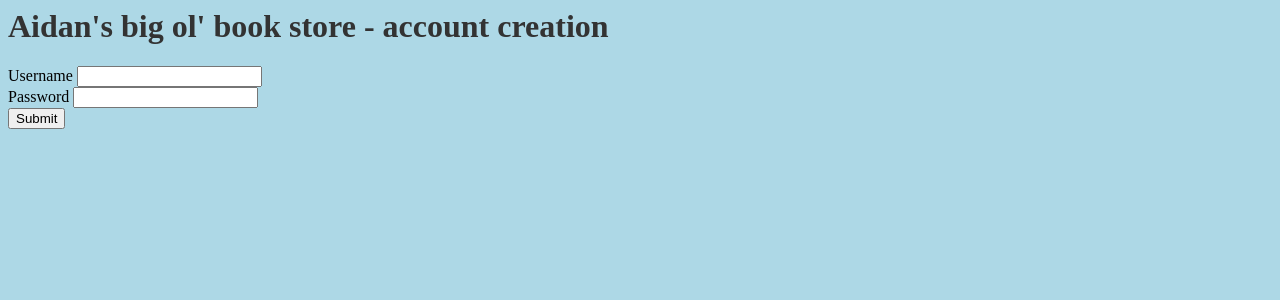
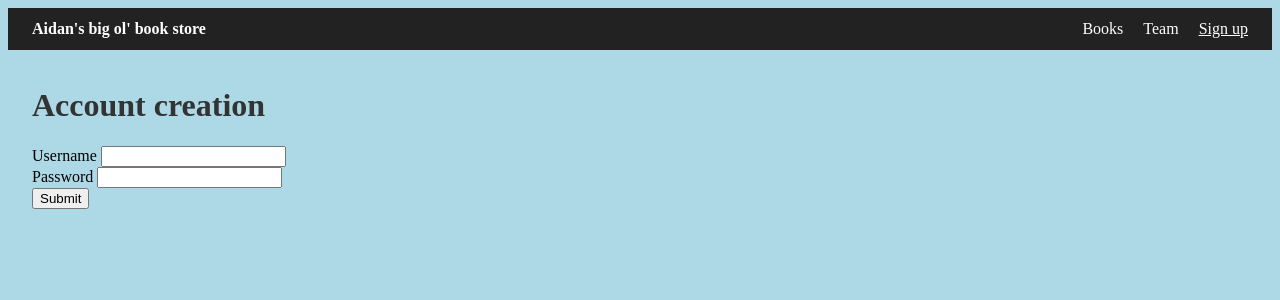
Before and after one commit to AidanAlways/Book_Store, a Flask app: page /users/new in a window 1280 px wide. Shown: the top 300 px of the page. Run offline with Flask 3, Linux system fonts and the light colour scheme.

Commit message:
Added navigation bar

```diff
--- a/static/styles.css
+++ b/static/styles.css
@@ -11,3 +11,30 @@ img {
   border: 2px solid black;
   border-radius: 8px;
 }
+
+.site-nav {
+    display: flex;
+    align-items: center;
+    gap: 1.25rem;
+    padding: 0.75rem 1.5rem;
+    background: #222;
+}
+
+.site-nav a {
+    color: #fff;
+    text-decoration: none;
+}
+
+.site-nav a:hover,
+.site-nav a.active {
+    text-decoration: underline;
+}
+
+.site-nav .brand {
+    font-weight: bold;
+    margin-right: auto;
+}
+
+main {
+    padding: 1rem 1.5rem;
+}
--- /dev/null
+++ b/templates/base.html
@@ -0,0 +1,21 @@
+<!DOCTYPE html>
+<html lang="en">
+<head>
+    <meta charset="UTF-8">
+    <meta name="viewport" content="width=device-width, initial-scale=1">
+    <title>{% block title %}Aidan's big ol' book store{% endblock %}</title>
+    <link rel="stylesheet" href="/static/styles.css">
+</head>
+<body>
+    <nav class="site-nav">
+        <a class="brand" href="/">Aidan's big ol' book store</a>
+        <a href="/books" {% if request.path == "/books" %}class="active"{% endif %}>Books</a>
+        <a href="/team" {% if request.path == "/team" %}class="active"{% endif %}>Team</a>
+        <a href="/users/new" {% if request.path == "/users/new" %}class="active"{% endif %}>Sign up</a>
+    </nav>
+
+    <main>
+        {% block content %}{% endblock %}
+    </main>
+</body>
+</html>
--- a/templates/signup_form.html
+++ b/templates/signup_form.html
@@ -1,14 +1,17 @@
-<head>
-    <h1>Aidan's big ol' book store - account creation</h1>
-    <link rel="stylesheet" href="/static/styles.css">
-</head>
+{% extends "base.html" %}
+
+{% block title %}Sign up{% endblock %}
+
+{% block content %}
+    <h1>Account creation</h1>
 
     <form method="POST" action="/users">
         <label for="username">Username</label>
         <input type="text" id="username" name="username"><br>
 
         <label for="password">Password</label>
-    <input type="text" id="password" name="password"><br>
+        <input type="password" id="password" name="password"><br>
 
         <input type="submit" value="Submit">
     </form>
+{% endblock %}
--- a/templates/team.html
+++ b/templates/team.html
@@ -1,3 +1,8 @@
+{% extends "base.html" %}
+
+{% block title %}Team{% endblock %}
+
+{% block content %}
     <h1>Team</h1>
     <p>Aidan's big ol' book store was created by...</p>
     <ul>
@@ -5,3 +10,4 @@
             <li>{{ team_member }}</li>
         {% endfor %}
     </ul>
+{% endblock %}
```
Also changed, not shown: templates/books.html (+7 -11 lines), templates/index.html (+8 -4 lines). Lines whose indentation alone changed are shown as unchanged.
